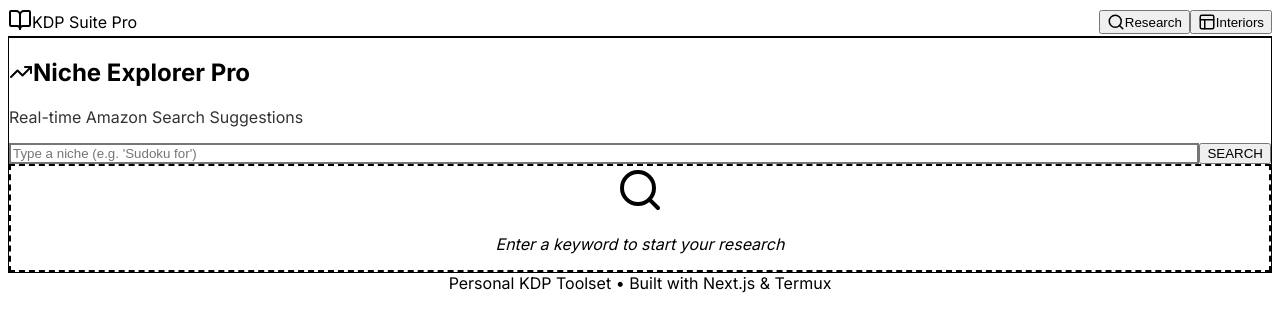
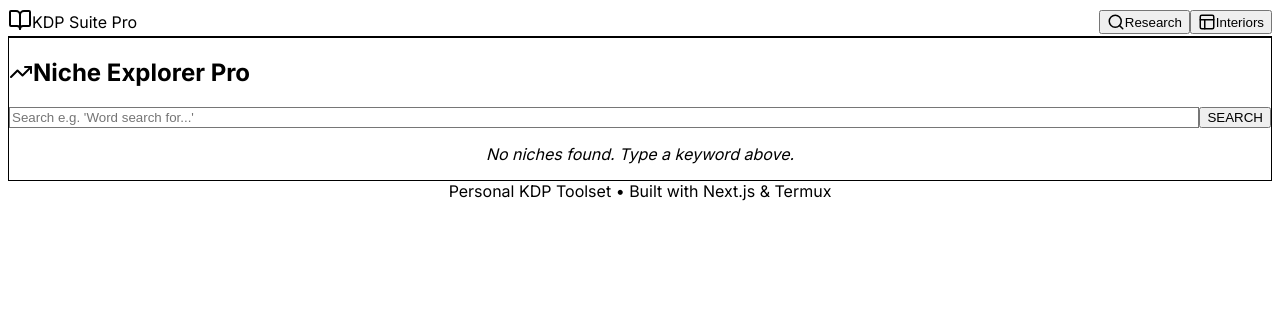
Before and after one commit to jarmi306/my-bookbolt-clone, a Next.js app: page / in a window 1280 px wide. Shown: the top 330 px of the page. Built offline with nearby package versions, Linux system fonts and the light colour scheme.

Commit message:
Switch to AllOrigins proxy to fix browser blocking

```diff
--- a/src/components/ResearchTool.tsx
+++ b/src/components/ResearchTool.tsx
@@ -1,5 +1,5 @@
 "use client";
-import { useState, useEffect } from 'react';
+import { useState } from 'react';
 import { Search, TrendingUp, ExternalLink } from 'lucide-react';
 
 export default function ResearchTool() {
@@ -7,43 +7,37 @@ export default function ResearchTool() {
   const [results, setResults] = useState<string[]>([]);
   const [loading, setLoading] = useState(false);
 
-  const fetchNiches = () => {
+  const fetchNiches = async () => {
     if (!query) return;
     setLoading(true);
 
-    // Create a unique callback name for JSONP
-    const callbackName = 'amazon_cb_' + Math.floor(Math.random() * 1000000);
+    try {
+      // We use the AllOrigins proxy to bypass CORS restrictions
+      const amazonUrl = `https://completion.amazon.com/search/complete?search-alias=aps&client=amazon-search-ui&mkt=1&q=${encodeURIComponent(query)}`;
+      const proxyUrl = `https://api.allorigins.win/get?url=${encodeURIComponent(amazonUrl)}`;
 
-    // This function will be called by Amazon's script
-    (window as any)[callbackName] = (data: any) => {
-      // Amazon JSONP returns [query, [suggestions], ...]
-      setResults(data[1] || []);
+      const response = await fetch(proxyUrl);
+      const data = await response.json();
+
+      // AllOrigins wraps the response in a 'contents' string
+      const contents = JSON.parse(data.contents);
+
+      // Amazon returns [query, [suggestions], ...]
+      setResults(contents[1] || []);
+    } catch (error) {
+      console.error("Fetch error:", error);
+      alert("Proxy error. Try again in a moment.");
+    } finally {
       setLoading(false);
-      // Clean up the script and global function
-      document.getElementById(callbackName)?.remove();
-      delete (window as any)[callbackName];
-    };
-
-    const script = document.createElement('script');
-    script.id = callbackName;
-    // We use the 'completion' endpoint with a callback parameter
-    script.src = `https://completion.amazon.com/search/complete?search-alias=aps&client=amazon-search-ui&mkt=1&q=${encodeURIComponent(query)}&callback=${callbackName}`;
-
-    script.onerror = () => {
-      alert("Browser blocked the request. Try turning off Ad-Blockers.");
-      setLoading(false);
-    };
-
-    document.body.appendChild(script);
+    }
   };
 
   return (
     <div className="bg-white rounded-2xl shadow-xl border border-slate-200 overflow-hidden">
-      <div className="p-6 bg-gradient-to-br from-blue-600 to-indigo-700 text-white">
+      <div className="p-6 bg-slate-900 text-white">
         <h2 className="text-2xl font-bold flex items-center gap-2">
-          <TrendingUp size={24} /> Niche Explorer Pro
+          <TrendingUp className="text-blue-400" size={24} /> Niche Explorer Pro
         </h2>
-        <p className="opacity-80 text-sm mt-1">Real-time Amazon Search Suggestions</p>
       </div>
 
       <div className="p-6">
@@ -53,39 +47,34 @@ export default function ResearchTool() {
             value={query}
             onChange={(e) => setQuery(e.target.value)}
             onKeyDown={(e) => e.key === 'Enter' && fetchNiches()}
-            placeholder="Type a niche (e.g. 'Sudoku for')"
-            className="flex-1 p-4 border-2 border-slate-100 rounded-xl outline-none focus:border-blue-500 transition-all text-lg"
+            placeholder="Search e.g. 'Word search for...'"
+            className="flex-1 p-4 border border-slate-200 rounded-xl outline-none focus:ring-2 focus:ring-blue-500"
           />
           <button
             onClick={fetchNiches}
             disabled={loading}
-            className="bg-blue-600 hover:bg-blue-700 text-white px-8 py-4 rounded-xl font-bold shadow-lg shadow-blue-200 transition-all active:scale-95 disabled:opacity-50"
+            className="bg-blue-600 text-white px-6 py-4 rounded-xl font-bold disabled:opacity-50 transition-all active:scale-95"
           >
             {loading ? '...' : 'SEARCH'}
           </button>
         </div>
 
-        <div className="space-y-3">
+        <div className="space-y-2">
           {results.length > 0 ? (
             results.map((item, idx) => (
-              <div key={idx} className="flex items-center justify-between p-4 bg-slate-50 rounded-xl hover:bg-white hover:shadow-md border border-transparent hover:border-slate-200 transition-all group">
-                <span className="text-slate-700 font-semibold">{item}</span>
+              <div key={idx} className="flex items-center justify-between p-4 bg-slate-50 rounded-xl border border-slate-100 hover:border-blue-300 transition-all">
+                <span className="text-slate-700 font-medium">{item}</span>
                 <a
                   href={`https://www.amazon.com/s?k=${encodeURIComponent(item)}&i=stripbooks`}
                   target="_blank"
-                  className="flex items-center gap-2 text-xs font-black text-blue-600 px-4 py-2 bg-white rounded-lg border border-slate-200 group-hover:bg-blue-600 group-hover:text-white group-hover:border-blue-600 transition-all"
+                  className="text-xs font-bold text-blue-600 bg-white border border-slate-200 px-3 py-2 rounded-lg hover:bg-blue-600 hover:text-white transition-all"
                 >
-                  CHECK NICHE <ExternalLink size={14} />
+                  AMAZON ↗
                 </a>
               </div>
             ))
           ) : (
-            !loading && (
-              <div className="text-center py-20 bg-slate-50 rounded-3xl border-2 border-dashed border-slate-200">
-                <Search className="mx-auto text-slate-300 mb-4" size={48} />
-                <p className="text-slate-400 font-medium italic">Enter a keyword to start your research</p>
-              </div>
-            )
+            !loading && <p className="text-center py-10 text-slate-400 italic">No niches found. Type a keyword above.</p>
           )}
         </div>
       </div>
```
